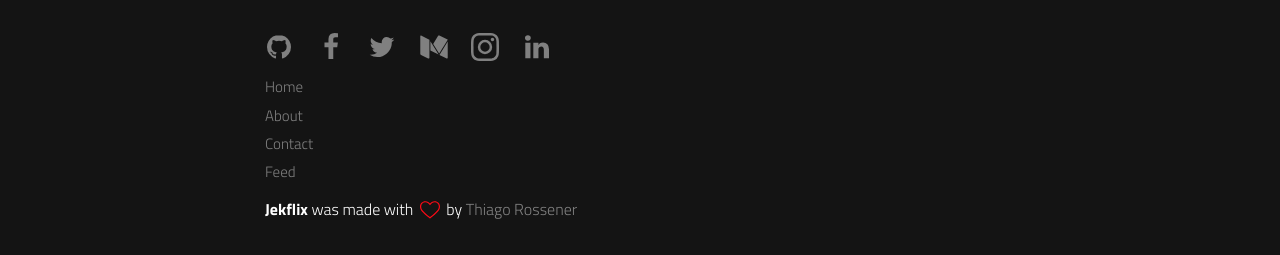
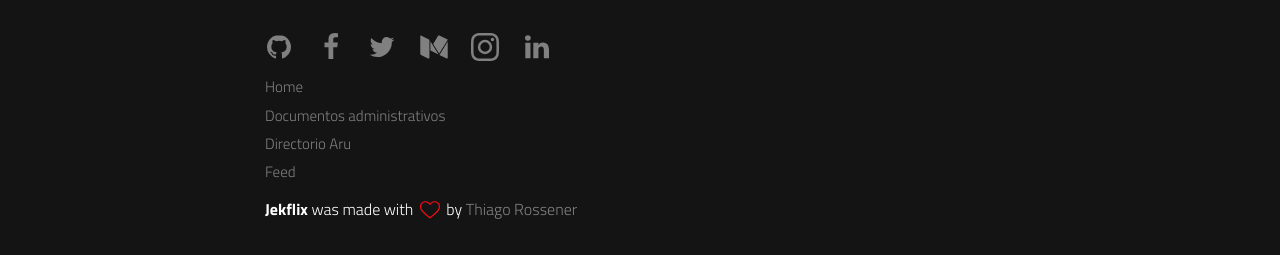
Before and after one commit to ARUFoundation/info-aru, a Jekyll site: the page built from index.html, in a window 1280 px wide and 900 px high, scrolled down 2774 px. Shown: the part 642-897 px from the top of the window. Built offline with Jekyll 4.4.1, drawn with Linux system fonts in a browser that asks for light colours; a script that is not in the unit is left out.

Commit message:
Update _config.yml

```diff
--- a/_config.yml
+++ b/_config.yml
@@ -12,9 +12,9 @@ show_hero: true
 menu:
   - title: Home
     url: /
-  - title: About
+  - title: Documentos administrativos
     url: /about
-  - title: Contact
+  - title: Directorio Aru
     url: /contact
   - title: Feed
     url: /feed.xml
```
